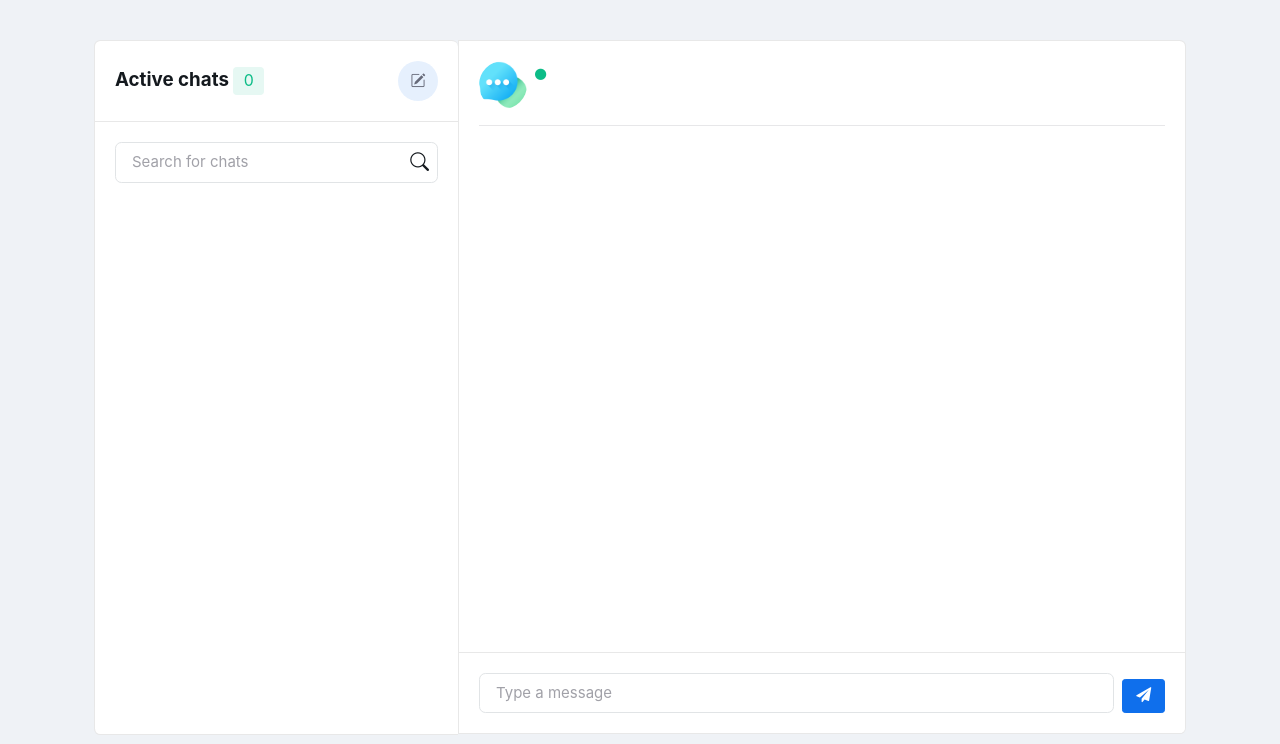
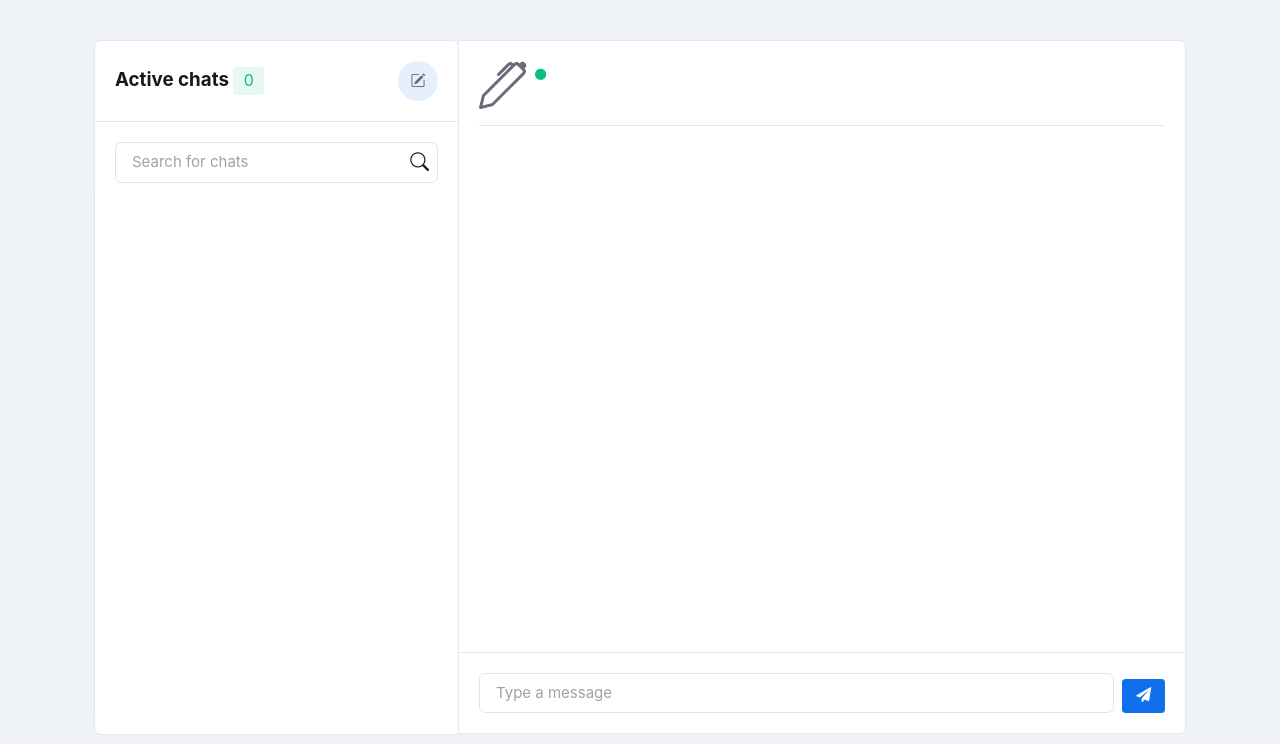
Before and after one commit to Maloy-Baroi/cubicr-joint, a Django app: page /chat/my-chat-groups/ in a window 1280 px wide. Shown: the part 56-800 px from the top of the page. Run offline with Django 4.2, Linux system fonts and the light colour scheme; a user stored in the database is signed in; data comes from the database, SQL or seed files in the repository; some libraries are stand-ins or nearby versions.

Commit message:
Update AllChat.html

```diff
--- a/templates/App_chat/AllChats.html
+++ b/templates/App_chat/AllChats.html
@@ -144,9 +144,12 @@
                                     <div class="d-sm-flex justify-content-between align-items-center">
                                         <div class="d-flex mb-2 mb-sm-0">
                                             <div class="flex-shrink-0 avatar me-2">
-                                                <img class="avatar-img rounded-circle"
+<!--                                                 <img class="avatar-img rounded-circle"
                                                      src="{% static 'images/chat.png' %}"
-                                                     alt="">
+                                                     alt=""> -->
+                                                <svg xmlns="https://s4.aconvert.com/convert/p3r68-cdx67/ane20-1ykyk.svg" width="48" height="48" fill="currentColor" class="bi bi-pen" viewBox="0 0 16 16">
+  <path d="m13.498.795.149-.149a1.207 1.207 0 1 1 1.707 1.708l-.149.148a1.5 1.5 0 0 1-.059 2.059L4.854 14.854a.5.5 0 0 1-.233.131l-4 1a.5.5 0 0 1-.606-.606l1-4a.5.5 0 0 1 .131-.232l9.642-9.642a.5.5 0 0 0-.642.056L6.854 4.854a.5.5 0 1 1-.708-.708L9.44.854A1.5 1.5 0 0 1 11.5.796a1.5 1.5 0 0 1 1.998-.001zm-.644.766a.5.5 0 0 0-.707 0L1.95 11.756l-.764 3.057 3.057-.764L14.44 3.854a.5.5 0 0 0 0-.708l-1.585-1.585z"/>
+</svg>
                                             </div>
                                             <div class="d-block flex-grow-1">
                                                 <h6 class="mb-0 mt-1" id="id-groupName"></h6>
```
